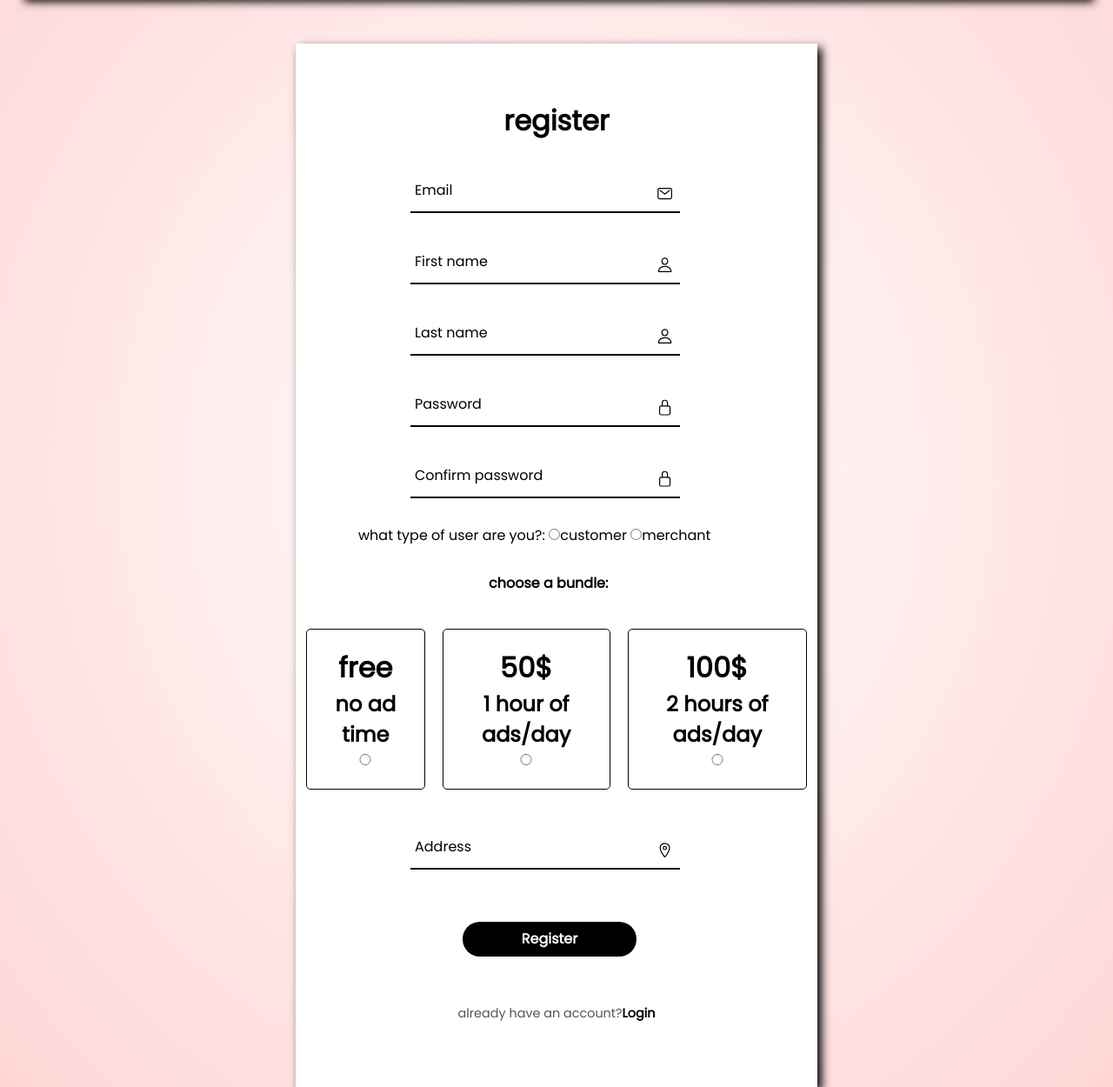
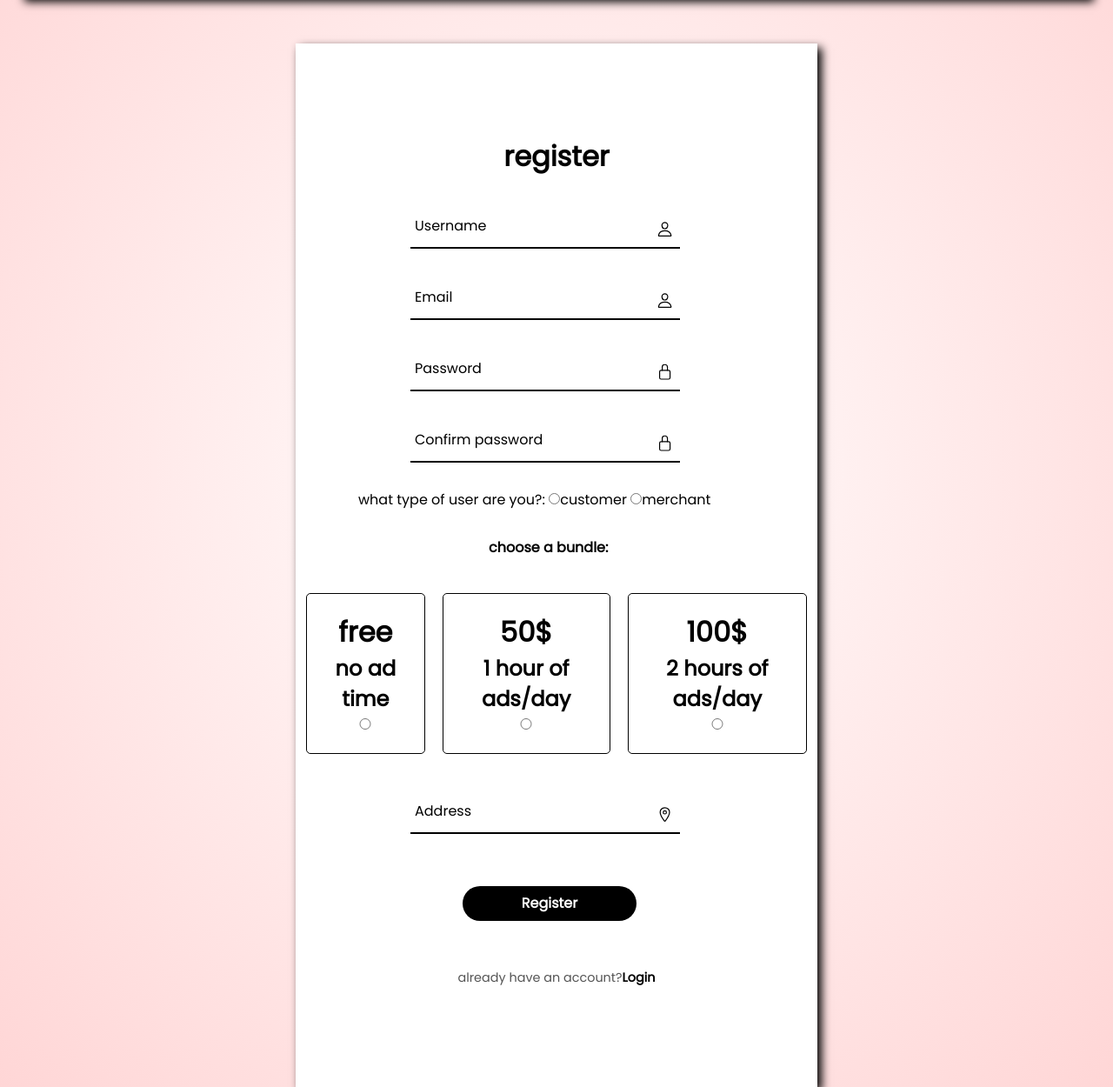
Before and after one commit to H-M-1999/senior, a Django app: page /mahallak/register in a window 1280 px wide. Shown: the part 172-1422 px from the top of the page at 87% size. Run offline with Django 4.2, Linux system fonts and the light colour scheme.

Commit message:
finished register

```diff
--- a/Mahallaksystem/mahallak/models.py
+++ b/Mahallaksystem/mahallak/models.py
@@ -19,7 +19,6 @@ class Merchant(models.Model):
 
 class Customer(models.Model):
     user = models.OneToOneField(User, on_delete=models.CASCADE, related_name="customer")
-    location = models.CharField(max_length=120)
     address = models.CharField(max_length=120)
 
     def __str__(self):
@@ -38,6 +37,7 @@ class Store(models.Model):
     name = models.CharField(max_length=100)
     location = models.CharField(max_length=120)
     owner = models.ForeignKey(Merchant, on_delete=models.CASCADE, related_name="stores")
+    image=models.ImageField(upload_to="store",null=True, blank=True)
 
     def __str__(self):
         return f"{self.name} located in {self.location} owned by {self.owner}"
--- a/Mahallaksystem/mahallak/templates/categories.html
+++ b/Mahallaksystem/mahallak/templates/categories.html
@@ -124,3 +124,6 @@
             </div>
         </div>
         </div>
+
+    </body>
+    </html>
--- a/Mahallaksystem/mahallak/templates/register.html
+++ b/Mahallaksystem/mahallak/templates/register.html
@@ -40,58 +40,63 @@
         <section class="section1">
             <div class="form-box1">
                 <div class="form-value">
-                    <form action="">
+                    <form method="POST">
+                        {%  csrf_token %}
+
                         <h2>register</h2>
+
+                        <div class="inputbox1" style="border-bottom: none;">
+                            {%if error %}
+                            <p style="color:red">{{error}}</p>
+                            {% endif %}
+                        </div>
+
                         <div class="inputbox1">
-                            <ion-icon name="mail-outline"></ion-icon>
-                            <input type="text" required placeholder=" ">
+                            <ion-icon name="person-outline"></ion-icon>
+                            <input type="text" required placeholder=" " name="username">
+                            <label for="">Username</label>
+                        </div>
+
+                        <div class="inputbox1">
+                            <ion-icon name="person-outline"></ion-icon>
+                            <input type="email" required placeholder=" " name="email">
                             <label for="">Email</label>
                         </div>
                         <div class="inputbox1">
-                            <ion-icon name="person-outline"></ion-icon>
-                            <input type="email" required placeholder=" ">
-                            <label for="">First name</label>
-                        </div>
-                        <div class="inputbox1">
-                            <ion-icon name="person-outline"></ion-icon>
-                            <input type="text" required placeholder=" ">
-                            <label for="">Last name</label>
-                        </div>
-                        <div class="inputbox1">
                             <ion-icon name="lock-closed-outline"></ion-icon>
-                            <input type="password" required placeholder=" ">
+                            <input type="password" required placeholder=" " name="password">
                             <label for="">Password</label>
                         </div>
                         <div class="inputbox1">
                             <ion-icon name="lock-closed-outline"></ion-icon>
-                            <input type="password" required placeholder=" ">
+                            <input type="password" required placeholder=" "name="confirm password">
                             <label for=""> Confirm password</label>
                         </div>
 
                         <div style="margin: 30px 70px;">
                             <label for="">what type of user are you?:</label>
-                            <input type="radio" name="type" id="customer"><label for="customer">customer</label>
-                            <input type="radio" name="type" id="merchant"><label for="merchant">merchant</label>
+                            <input type="radio" name="type" id="customer" required value="c"><label for="customer">customer</label>
+                            <input type="radio" name="type" id="merchant" required value="m"><label for="merchant">merchant</label>
                         </div>
                         <h4 style="margin: 30px 220px;">choose a bundle:</h4>
                         <div class="bundle">
 
                             <div>
                                 <label for="free"><h2>free</h2><h1>no ad time</h1></label>
-                                <input type="radio" required name="bundle" id="free">
+                                <input type="radio" required name="bundle" id="free" value="free">
                             </div>
                             <div>
                                 <label for="small"> <h2>50$</h2><h1>1 hour of ads/day</h1></label>
-                                <input type="radio" required name="bundle" id="small">
+                                <input type="radio" required name="bundle" id="small" value="small">
                             </div>
                              <div>
-                                <label for="big"><h2>100$ </h2><h1>2 hours of ads/day</h1></label>
-                                <input type="radio" required name="bundle" id ="big">
+                                <label for="large"><h2>100$ </h2><h1>2 hours of ads/day</h1></label>
+                                <input type="radio" required name="bundle" id ="large" value="large">
                             </div>
                         </div>
                         <div class="inputbox" style="margin:30px 130px">
                             <ion-icon name="location-outline"></ion-icon>
-                            <input type="text" required placeholder=" ">
+                            <input type="text" required   placeholder=" " name="address">
                             <label for="">Address</label>
                         </div>
 
--- a/Mahallaksystem/mahallak/views.py
+++ b/Mahallaksystem/mahallak/views.py
@@ -1,10 +1,10 @@
 import http
-
+from django.contrib.auth.models import User
 from django.shortcuts import render, redirect
 from django.http import HttpRequest
 from django.contrib.auth import authenticate, login, logout
 
-from .models import Category, Product, Offer
+from .models import *
 
 
 def calculate_new_price(old_price, discount):
@@ -78,7 +78,52 @@ def products(request):
 
 
 def register(request):
-    return render(request, "register.html")
+    if request.method =="POST":
+        uservalue=request.POST.get("username")
+        passwordvalue1=request.POST.get("password")
+        passwordvalue2=request.POST.get("confirm password")
+        emailvalue=request.POST.get("email")
+        type=request.POST.get("type")
+        address1=request.POST.get("address")
+        bundle=request.POST.get("bundle")
+
+        if passwordvalue1 == passwordvalue2:
+                try:
+                    user= User.objects.get(username=uservalue)
+                    context= { 'error':'username already taken.'}
+                    return render(request, 'register.html', context)
+                except User.DoesNotExist:
+                    user1= User.objects.create_user(uservalue, password= passwordvalue1, email=emailvalue)
+                    if type == "c":
+                        customer1=Customer.objects.create(user=user1,address=address1)
+                        customer1.save()
+                    else :
+                        if bundle == "free":
+                            merchant1=Merchant.objects.create(user=user1,address=address1,bundle="free")
+                            merchant1.save()
+                        elif bundle == "small":
+                            merchant1=Merchant.objects.create(user=user1,address=address1,bundle="small")
+                            merchant1.save()
+                        else :
+                            merchant1=Merchant.objects.create(user=user1,address=address1,bundle="large")
+                            merchant1.save()
+                    user1.save()
+
+
+                    login(request, user1)
+                    return render(request, 'index.html')
+
+        else:
+                context= { 'error':'The passwords don\'t match'}
+                return render(request, 'register.html', context)
+
+    else:
+        return render(request, 'register.html')
+
+
+
+
+
 
 
 def store(request):
```
Also changed, not shown: Mahallaksystem/db.sqlite3, Mahallaksystem/mahallak/migrations/0004_remove_customer_location_store_image.py (added).
